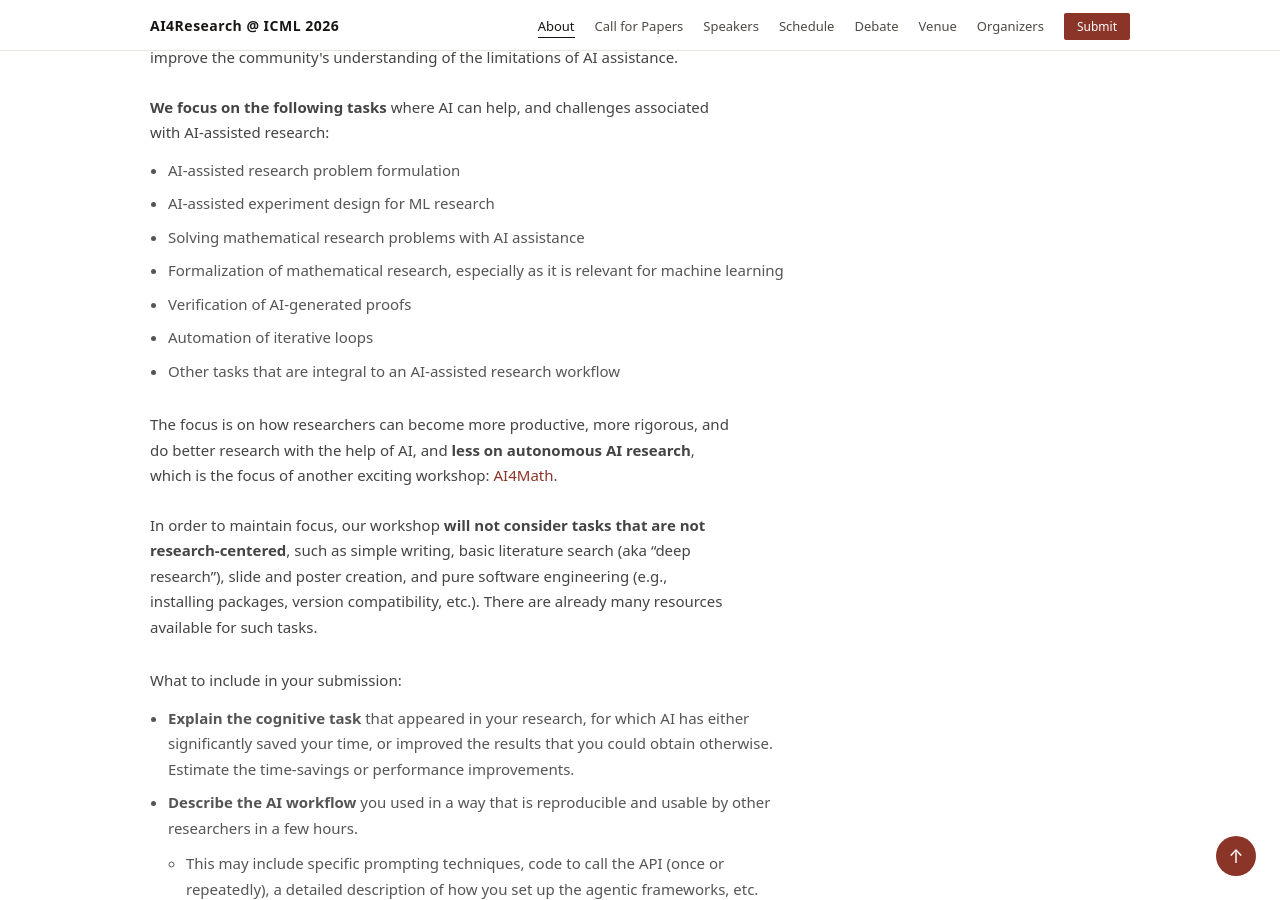
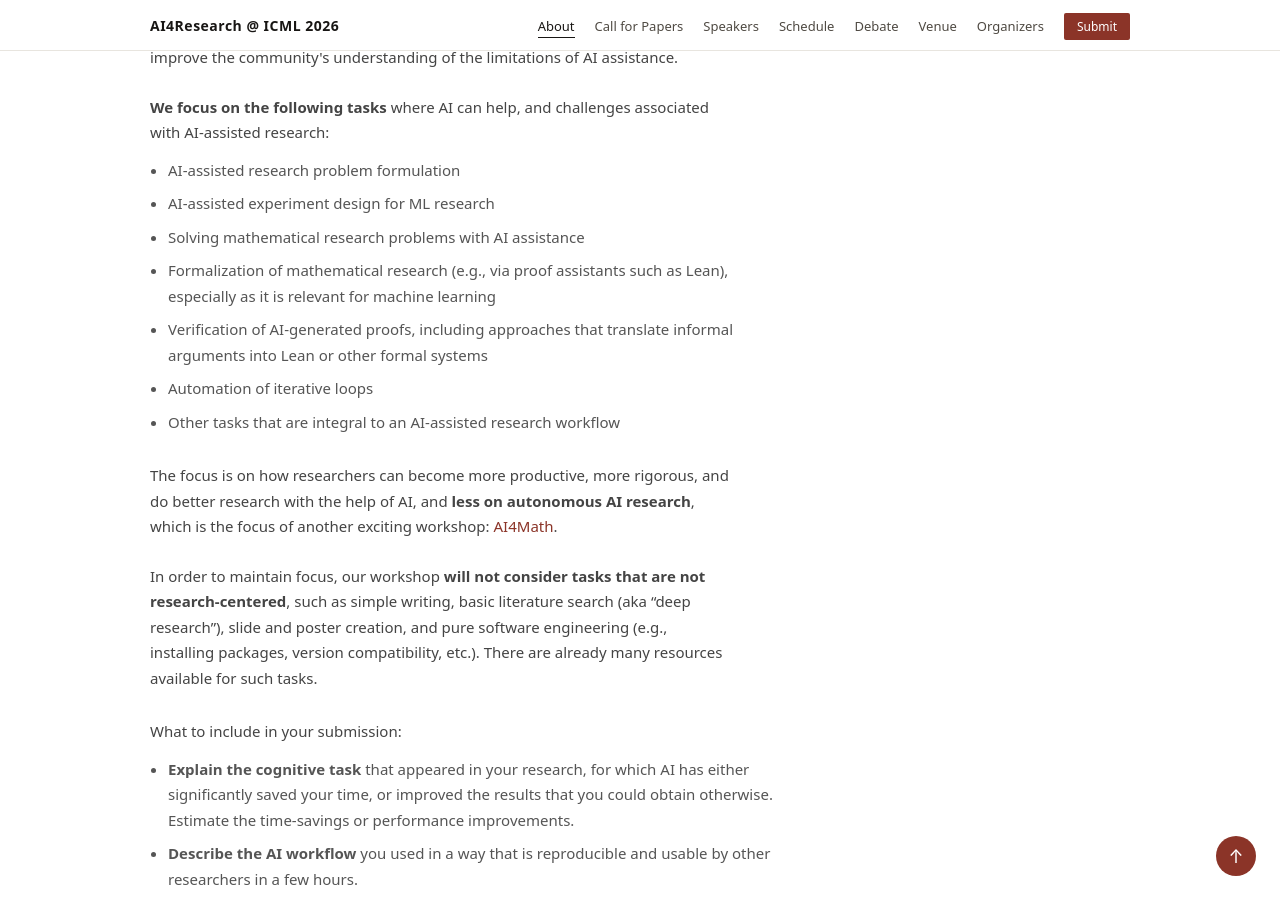
Before and after one commit to ai4research-icml-workshop/ai4research-icml-workshop.github.io, a Jekyll site: the page built from index.html, in a window 1280 px wide and 900 px high, scrolled down 2003 px. Built offline with Jekyll 4.4.1, drawn with Linux system fonts in a browser that asks for light colours.

Commit message:
Mention Lean and proof assistants explicitly in CFP topics
Co-Authored-By: Claude Opus 4.7 (1M context) <noreply@anthropic.com>

```diff
--- a/_includes/cfp.html
+++ b/_includes/cfp.html
@@ -15,8 +15,8 @@
         <li>AI-assisted research problem formulation</li>
         <li>AI-assisted experiment design for ML research</li>
         <li>Solving mathematical research problems with AI assistance</li>
-        <li>Formalization of mathematical research, especially as it is relevant for machine learning</li>
-        <li>Verification of AI-generated proofs</li>
+        <li>Formalization of mathematical research (e.g., via proof assistants such as Lean), especially as it is relevant for machine learning</li>
+        <li>Verification of AI-generated proofs, including approaches that translate informal arguments into Lean or other formal systems</li>
         <li>Automation of iterative loops</li>
         <li>Other tasks that are integral to an AI-assisted research workflow</li>
       </ul>
```
